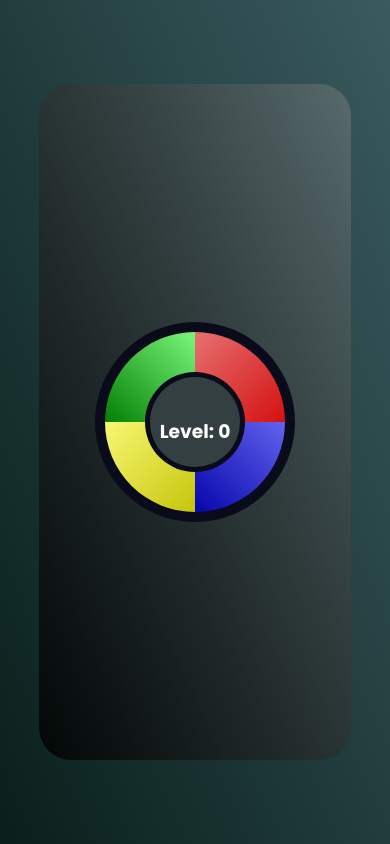
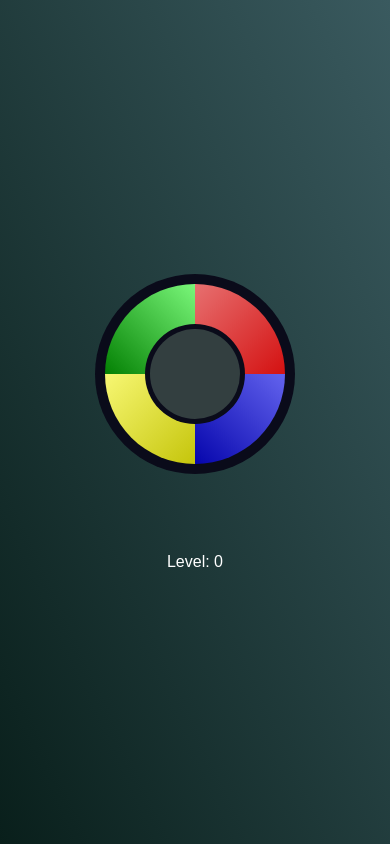
Before and after one commit to nicolasanelli/genius, a website: page src/index.html in a window 390 px wide. Both pictures are taken after a click on the button "NOVO JOGO". Drawn offline with Linux system fonts and the light colour scheme.

Commit message:
fix: bug on mobile

```diff
--- a/src/index.html
+++ b/src/index.html
@@ -5,8 +5,7 @@
   <meta name="viewport" content="width=device-width, initial-scale=1.0">
   <title>Genius</title>
   <link rel="icon" type="image/png" href="./favicon.png" />
-  <link rel="preconnect" href="https://fonts.gstatic.com">
-  <link href="https://fonts.googleapis.com/css2?family=Poppins:wght@300;400;700&display=swap" rel="stylesheet">
+  <link rel="stylesheet" href="./reset.css">
   <link rel="stylesheet" href="./stylesheet.css">
 </head>
 <body>
@@ -22,11 +21,10 @@
           <div id="yellow" class="g-button"></div>
           <div id="blue" class="g-button"></div>
           <div id="center" class="g-button">
-            <div>
-              <h3>Level: <span id="plays">0</span></h3>
-            </div>
+            <div></div>
           </div>
         </div>
+        <h3>Level: <span id="plays">0</span></h3>
       </section>
     </div>
   </main>
--- a/src/main.js
+++ b/src/main.js
@@ -40,11 +40,16 @@ const onMouseDown = (color) => {
 }
 const onMouseUp = (color) => {
   if (canPlay)
-    color.classList.remove("active")
+    removeAllHover();
 }
 const onMouseLeave = (color) => {
+  removeAllHover();
+}
+const removeAllHover = () => {
+  colors.forEach(color => {
     color.classList.remove("hover")
     color.classList.remove("active")
+  });
 }
 
 const sleep = millis => new Promise((resolve) => {
@@ -75,6 +80,7 @@ const setPlays = (value) => {
 
 const nextPlay = async () => {
   canPlay = false;
+  removeAllHover();
   await sleep(1000);
   memory.push(pickRandomColor());
   memory_pill = [...memory]
--- /dev/null
+++ b/src/reset.css
@@ -0,0 +1,48 @@
+/* http://meyerweb.com/eric/tools/css/reset/
+   v2.0 | 20110126
+   License: none (public domain)
+*/
+
+html, body, div, span, applet, object, iframe,
+h1, h2, h3, h4, h5, h6, p, blockquote, pre,
+a, abbr, acronym, address, big, cite, code,
+del, dfn, em, img, ins, kbd, q, s, samp,
+small, strike, strong, sub, sup, tt, var,
+b, u, i, center,
+dl, dt, dd, ol, ul, li,
+fieldset, form, label, legend,
+table, caption, tbody, tfoot, thead, tr, th, td,
+article, aside, canvas, details, embed,
+figure, figcaption, footer, header, hgroup,
+menu, nav, output, ruby, section, summary,
+time, mark, audio, video {
+	margin: 0;
+	padding: 0;
+	border: 0;
+	font-size: 100%;
+	font: inherit;
+	vertical-align: baseline;
+}
+/* HTML5 display-role reset for older browsers */
+article, aside, details, figcaption, figure,
+footer, header, hgroup, menu, nav, section {
+	display: block;
+}
+body {
+	line-height: 1;
+}
+ol, ul {
+	list-style: none;
+}
+blockquote, q {
+	quotes: none;
+}
+blockquote:before, blockquote:after,
+q:before, q:after {
+	content: '';
+	content: none;
+}
+table {
+	border-collapse: collapse;
+	border-spacing: 0;
+}
--- a/src/stylesheet.css
+++ b/src/stylesheet.css
@@ -4,6 +4,8 @@
   box-sizing: border-box;
   font-family: 'Poppins', sans-serif;
 }
+
+*::-ms-value {background: none; color: #42413D;}
 
 main {
   height: 100vh;
@@ -16,7 +18,6 @@ main {
 .game-screen {
   height: 80vh;
   width: 80vw;
-  background: linear-gradient(to right top, rgba(0, 0, 0, 0.8), rgba(139, 139, 139, 0.4));
   filter: blur(30);
   display: flex;
   justify-content: center;
@@ -83,6 +84,10 @@ main {
   cursor: pointer;
 }
 
+.g-button:focus-visible {
+  outline: none;
+}
+
 #green {
   background: linear-gradient(to right top, rgb(3, 128, 3), rgb(122, 247, 122));
   border-top-left-radius: 100%;
@@ -113,9 +118,7 @@ main {
   border-radius: 50%;
   margin: 5%;
 }
-#center div {
-  text-align: center;
-  padding-top: 40%;
+h3 {
   color: white;
 }
 
@@ -148,7 +151,7 @@ button {
   border: 1px solid transparent;
   text-transform: uppercase;
   letter-spacing: 1px;
-  font-size: 48px;
+  font-size: 22px;
 }
 
 button:hover {
```
Also changed, not shown: .github/workflows/deploy-prod.yml, README.md.
